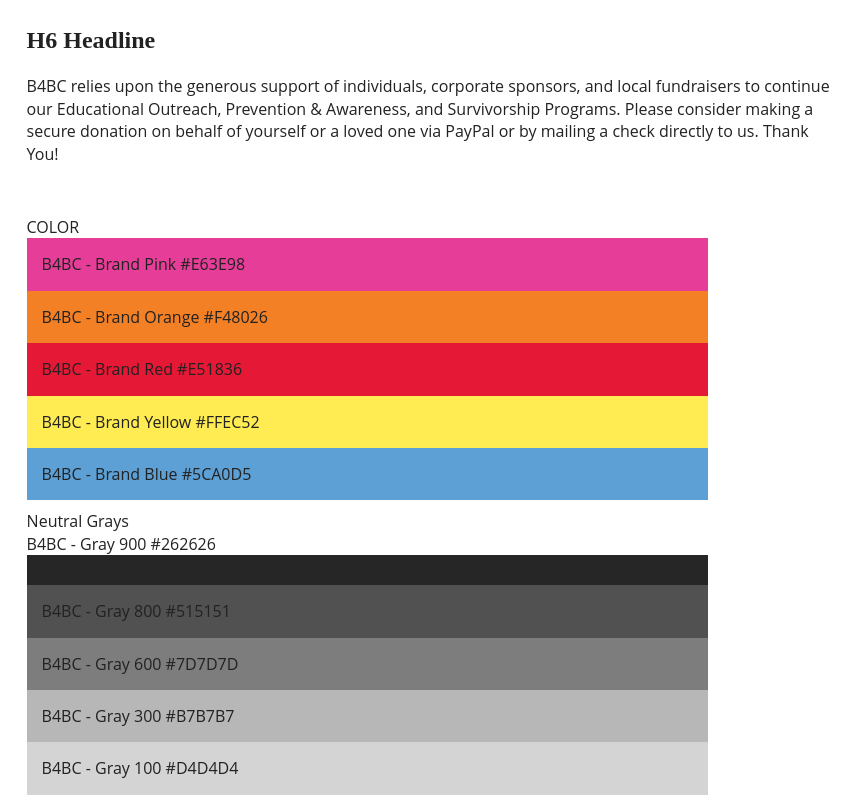
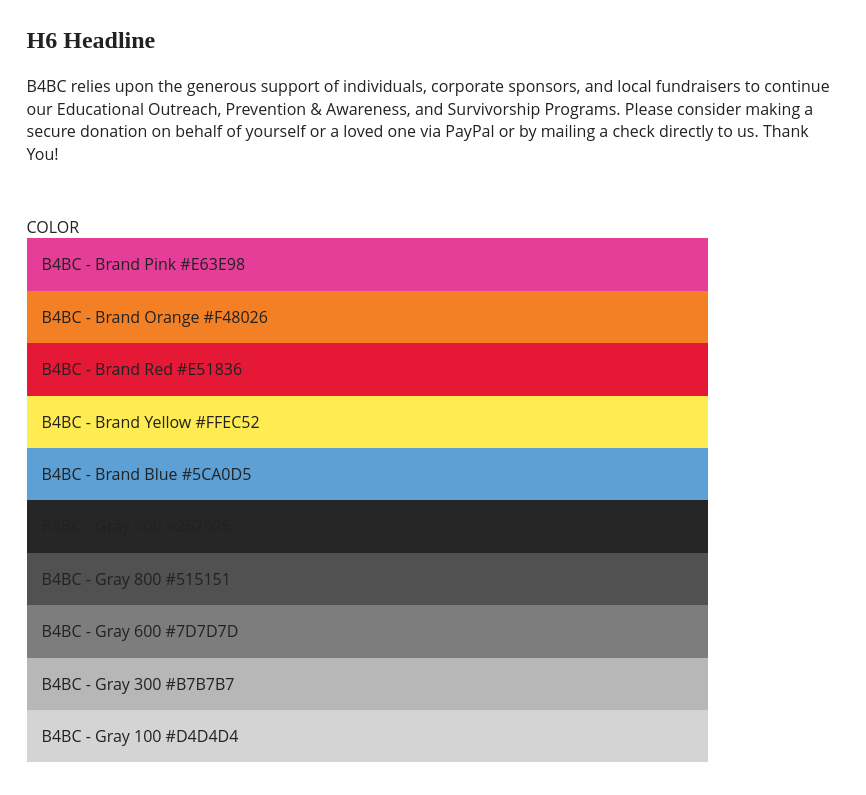
Before and after one commit to pasibe/pcdd-0315-sp2, a website built with Parcel: page index.html in a window 1280 px wide. Shown: the part 695-1490 px from the top of the page, without its empty margins (0-866 px from the left). After the commit the page ends 1457 px from the top, so only its background shows below. Built offline with nearby package versions, Linux system fonts and the light colour scheme.

Commit message:
commit 04/20 710pm

```diff
--- a/index.html
+++ b/index.html
@@ -53,12 +53,8 @@
         <div style="background-color: #E51836; text-align: left; vertical-align: middle; padding:15px;"><p>B4BC - Brand Red #E51836</p></div>
         <div style="background-color: #FFEC52; text-align: left; vertical-align: middle; padding:15px;"><p>B4BC - Brand Yellow #FFEC52</p></div>
         <div style="background-color: #5CA0D5; text-align: left; vertical-align: middle; padding:15px;"><p>B4BC - Brand Blue #5CA0D5</p></div>
-
-        <div style="padding-bottom: 10px;"></div>
-
-        <p>Neutral Grays</p>
-        <p>B4BC - Gray 900 #262626</p>
-        <div style="background-color: #262626; text-align: left; vertical-align: middle; padding:15px;"></div>
+        <div style="background-color: #262626; text-align: left; vertical-align: middle; padding:15px;">
+          <p style="color: #D4D4D4;"><p>B4BC - Gray 900 #262626</p></p></div>
         <div style="background-color: #515151; text-align: left; vertical-align: middle; padding:15px;"><p>B4BC - Gray 800 #515151</p></div>
         <div style="background-color: #7D7D7D; text-align: left; vertical-align: middle; padding:15px;"><p>B4BC - Gray 600 #7D7D7D</p></div>
         <div style="background-color: #B7B7B7; text-align: left; vertical-align: middle; padding:15px;"><p>B4BC - Gray 300 #B7B7B7</p></div>
```
